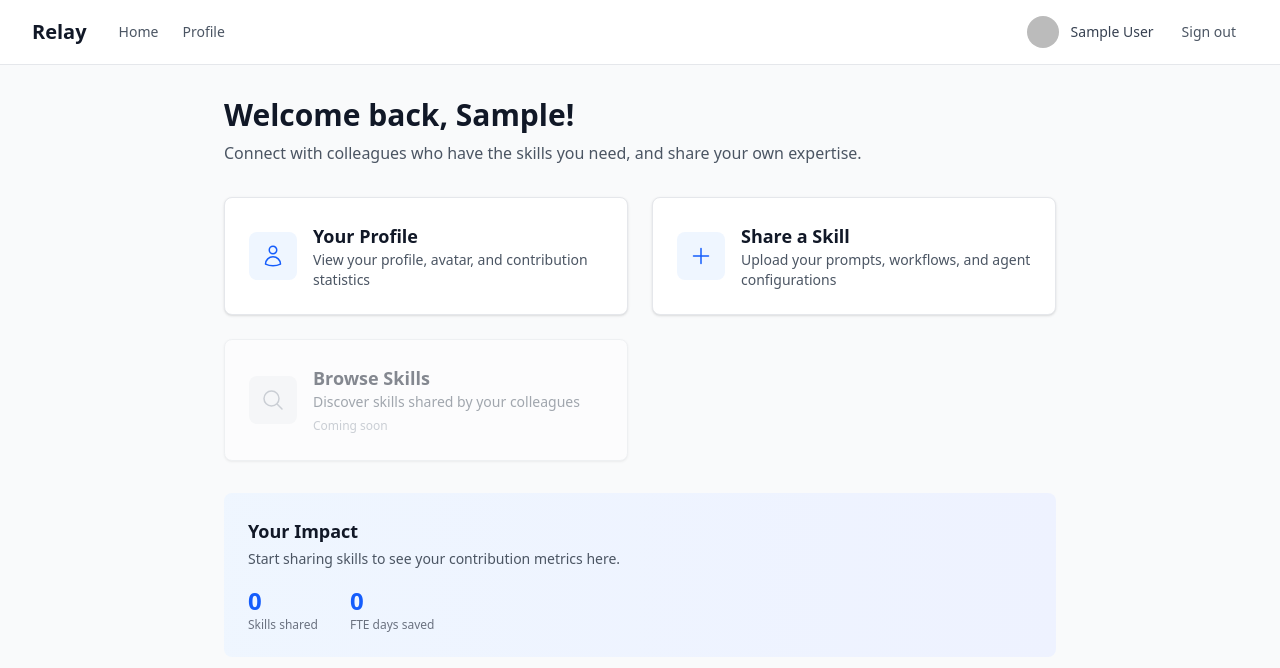
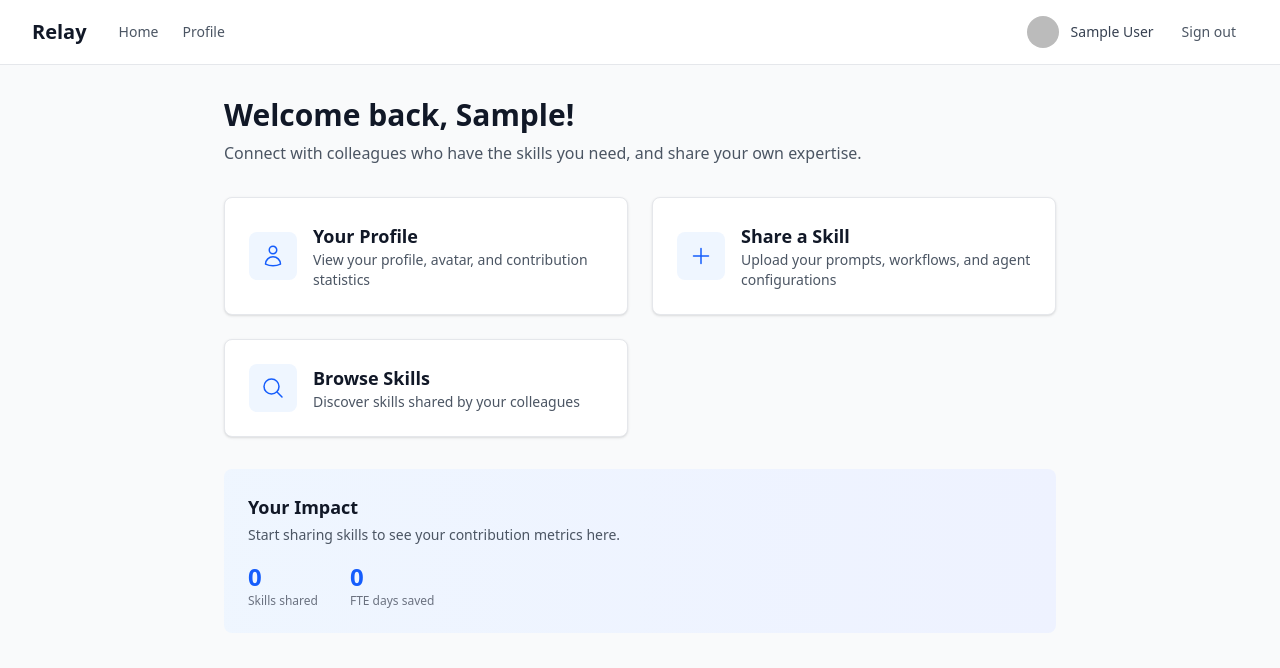
Before and after one commit to OGPermanerd/relay, a Next.js app in the folder apps/web/: page / in a window 1280 px wide. Shown: the top 668 px of the page. Built offline with nearby package versions, Linux system fonts and the light colour scheme; no server answers; sample sign-in values are in the browser's storage.

Commit message:
feat(06-04): enable Browse Skills navigation to /skills
- Updated Browse Skills card href from # to /skills
- Removed disabled property from card
- Removed disabled-specific styling and onClick preventDefault
- Removed "Coming soon" label
- Card now uses active styling like other navigation cards

```diff
--- a/apps/web/app/(protected)/page.tsx
+++ b/apps/web/app/(protected)/page.tsx
@@ -52,7 +52,7 @@ export default async function HomePage() {
     {
       title: "Browse Skills",
       description: "Discover skills shared by your colleagues",
-      href: "#", // Placeholder - to be implemented in Phase 6
+      href: "/skills",
       icon: (
         <svg
           className="h-6 w-6"
@@ -68,7 +68,6 @@ export default async function HomePage() {
           />
         </svg>
       ),
-      disabled: true,
     },
   ];
 
@@ -88,29 +87,15 @@ export default async function HomePage() {
           <Link
             key={card.title}
             href={card.href}
-            className={`group rounded-lg border border-gray-200 bg-white p-6 shadow-sm transition ${
-              card.disabled
-                ? "cursor-not-allowed opacity-50"
-                : "hover:border-blue-300 hover:shadow-md"
-            }`}
-            onClick={(e) => card.disabled && e.preventDefault()}
+            className="group rounded-lg border border-gray-200 bg-white p-6 shadow-sm transition hover:border-blue-300 hover:shadow-md"
           >
             <div className="flex items-center gap-4">
-              <div
-                className={`rounded-lg p-3 ${
-                  card.disabled
-                    ? "bg-gray-100 text-gray-400"
-                    : "bg-blue-50 text-blue-600 group-hover:bg-blue-100"
-                }`}
-              >
+              <div className="rounded-lg bg-blue-50 p-3 text-blue-600 group-hover:bg-blue-100">
                 {card.icon}
               </div>
               <div>
                 <h2 className="text-lg font-semibold text-gray-900">{card.title}</h2>
                 <p className="text-sm text-gray-600">{card.description}</p>
-                {card.disabled && (
-                  <span className="mt-1 inline-block text-xs text-gray-400">Coming soon</span>
-                )}
               </div>
             </div>
           </Link>
```
